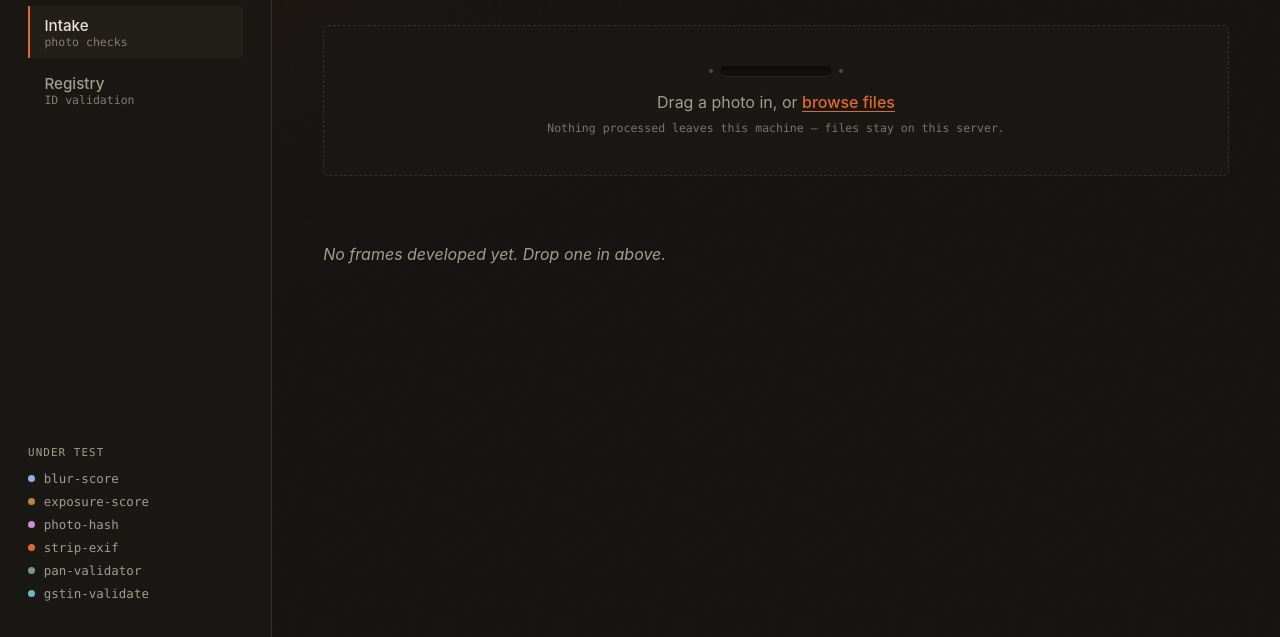
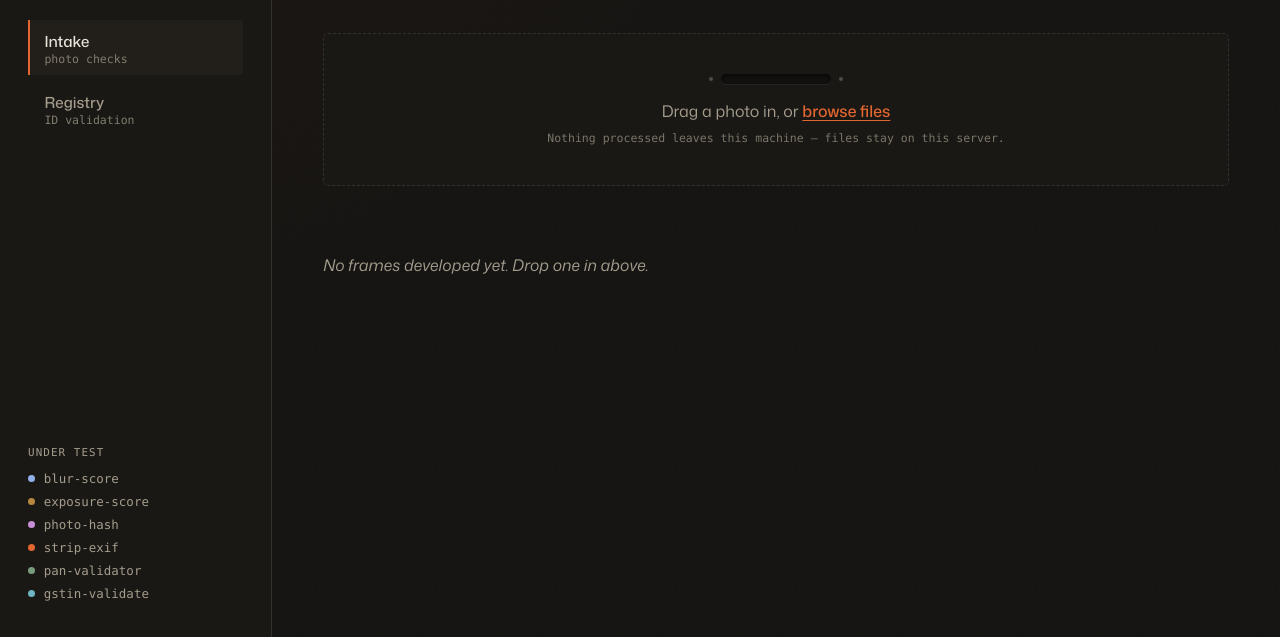
Before and after one commit to vjymisal0/stamped, a website: page public/index.html in a window 1280 px wide. Shown: the part 163-800 px from the top of the page. Drawn offline with Linux system fonts and the light colour scheme; no server answers; a small style sheet from the web is missing.

Commit message:
Self-host Mona Sans instead of loading it from jsdelivr
The GitHub changelog page (source of the font requirement) uses Mona Sans as
its sans-serif everywhere - headings and body both. Loading it from a CDN via
@import was silently falling back to the system font if that request got
blocked, so the woff2 files are now vendored into public/fonts and referenced
directly.

```diff
--- a/public/style.css
+++ b/public/style.css
@@ -1,5 +1,18 @@
-@import url('https://cdn.jsdelivr.net/npm/@fontsource-variable/mona-sans/index.css');
-@import url('https://cdn.jsdelivr.net/npm/@fontsource-variable/mona-sans/wght-italic.css');
+@font-face {
+  font-family: 'Mona Sans';
+  font-style: normal;
+  font-display: swap;
+  font-weight: 200 900;
+  src: url('./fonts/mona-sans-normal.woff2') format('woff2-variations');
+}
+
+@font-face {
+  font-family: 'Mona Sans';
+  font-style: italic;
+  font-display: swap;
+  font-weight: 200 900;
+  src: url('./fonts/mona-sans-italic.woff2') format('woff2-variations');
+}
 
 :root {
   --ink: #12110f;
@@ -13,8 +26,8 @@
   --kraft: #b6873f;
   --line: rgba(233, 228, 218, 0.12);
   --radius: 5px;
-  --font-display: 'Mona Sans Variable', -apple-system, BlinkMacSystemFont, 'Segoe UI', Helvetica, Arial, sans-serif;
-  --font-body: 'Mona Sans Variable', -apple-system, BlinkMacSystemFont, 'Segoe UI', Helvetica, Arial, sans-serif;
+  --font-display: 'Mona Sans', -apple-system, BlinkMacSystemFont, 'Segoe UI', Helvetica, Arial, sans-serif;
+  --font-body: 'Mona Sans', -apple-system, BlinkMacSystemFont, 'Segoe UI', Helvetica, Arial, sans-serif;
   --font-mono: ui-monospace, SFMono-Regular, 'SF Mono', Menlo, Consolas, 'Liberation Mono', monospace;
 }
 
```
Also changed, not shown: public/fonts/mona-sans-italic.woff2 (added), public/fonts/mona-sans-normal.woff2 (added).
